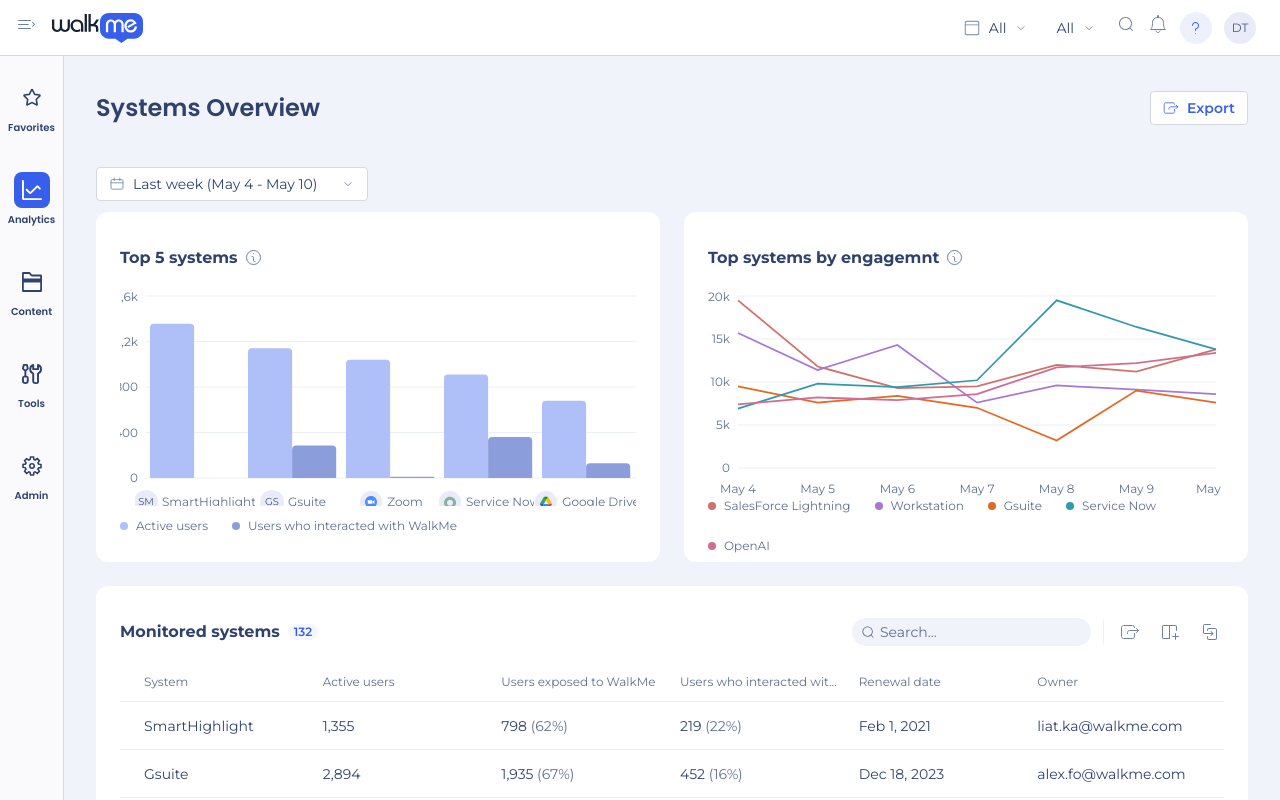
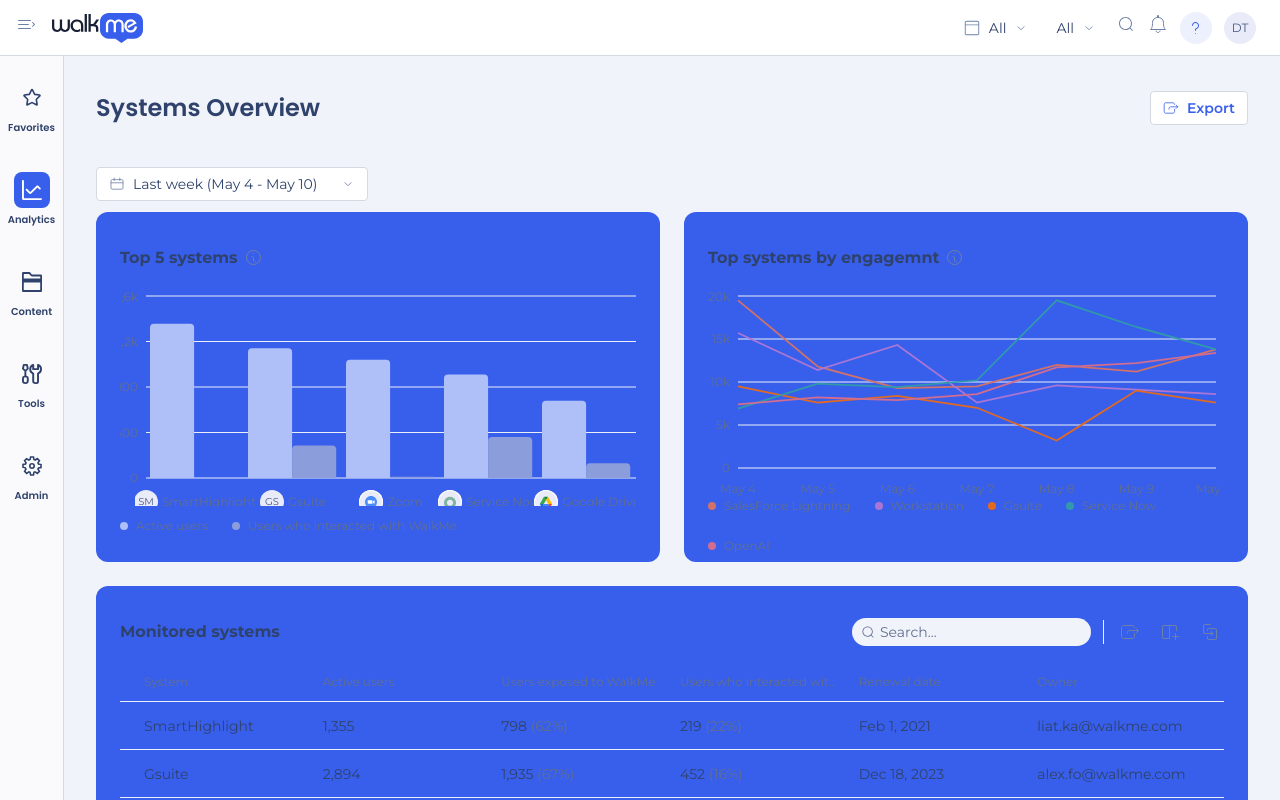
Before and after one commit to danielboaron23/walkme-analytics-ui, a React (Vite) app: page / in a window 1280 px wide. Built offline with nearby package versions, Linux system fonts and the light colour scheme; a web font is replaced by a local one.

Commit message:
Spring autosave

```diff
--- a/src/components/walkme/DashboardCard.tsx
+++ b/src/components/walkme/DashboardCard.tsx
@@ -26,7 +26,7 @@ export function DashboardCard({
   return (
     <section
       className={cn(
-        "flex flex-col rounded-cr40 bg-bg-surface px-sp60 py-sp40",
+        "flex flex-col rounded-cr40 bg-brand px-sp60 py-sp40",
         className
       )}
     >
--- a/src/components/walkme/MonitoredSystemsTable.tsx
+++ b/src/components/walkme/MonitoredSystemsTable.tsx
@@ -55,7 +55,7 @@ export function MonitoredSystemsTable({
     "grid grid-cols-[minmax(0,1fr)_minmax(0,1fr)_minmax(0,1fr)_minmax(0,1fr)_minmax(0,1fr)_minmax(0,1fr)] gap-sp40";
 
   return (
-    <section className="flex flex-col rounded-cr40 bg-bg-surface px-sp60 py-sp40">
+    <section className="flex flex-col rounded-cr40 bg-brand px-sp60 py-sp40">
       {/* Header */}
       <header className="flex h-[60px] shrink-0 items-center justify-between">
         <div className="flex items-center gap-sp20">
```
